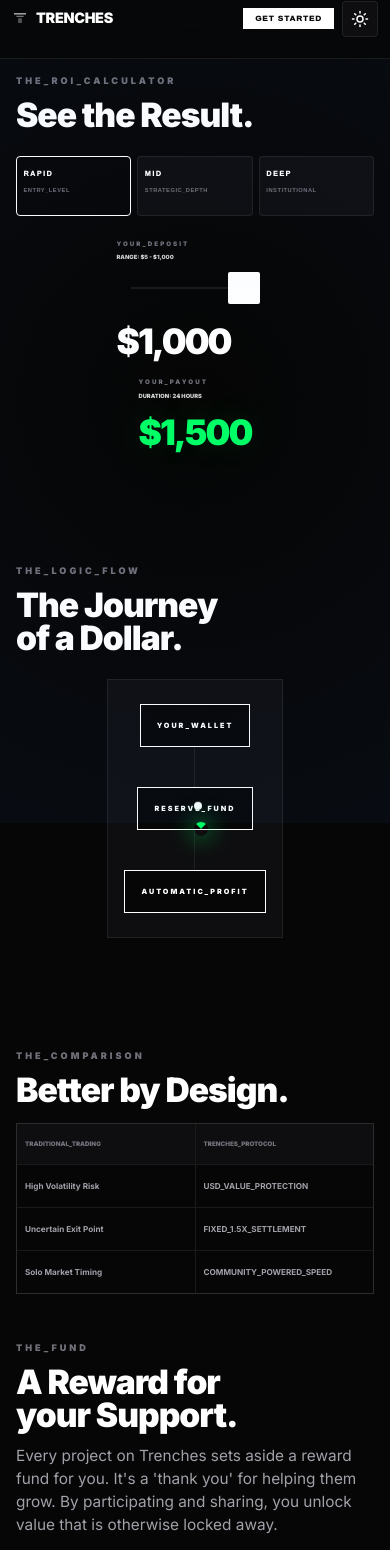
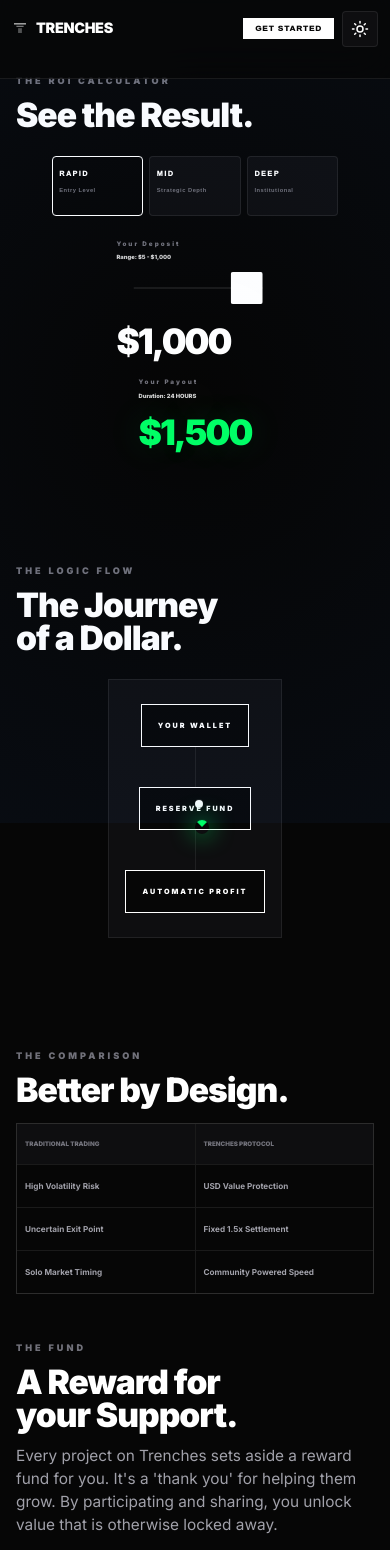
Before and after one commit to Trenches-spray-and-play/Platform, a Next.js app in the folder apps/landing/: page /branding-lab/v5 in a window 390 px wide. Shown: the part 21-1571 px from the top of the page. Built offline with nearby package versions, Linux system fonts and the light colour scheme; what @trenches/auth would draw is missing.

Commit message:
feat: enforce V5 Super Scale Mobile UI refinements and nomenclature cleanup

```diff
--- a/apps/landing/src/app/branding-lab/lab.module.css
+++ b/apps/landing/src/app/branding-lab/lab.module.css
@@ -174,17 +174,18 @@
     top: 0;
     left: 0;
     right: 0;
-    padding: 0 3rem;
+    padding: 1.5rem 3rem;
+    /* PC Breathing room */
     background: rgba(var(--bg-main-rgb, 255, 255, 255), 0.7);
     backdrop-filter: blur(20px);
     -webkit-backdrop-filter: blur(20px);
     z-index: 1000;
-    /* High Z-Index for Fixed Header */
     display: flex;
     justify-content: space-between;
     align-items: center;
     border-bottom: 1px solid var(--border-subtle);
-    min-height: 80px;
+    min-height: 100px;
+    /* PC Breathing room */
 }
 
 .v5Container[data-theme='dark'] .v5Meta {
@@ -196,13 +197,13 @@
 }
 
 .v5Logo svg {
-    height: 1.1rem !important;
+    height: 1.3rem !important;
     width: auto !important;
 }
 
 .v5Logo span {
-    font-size: 1.1rem !important;
-    font-weight: 900 !important;
+    font-size: 1.3rem !important;
+    font-weight: 950 !important;
     letter-spacing: -0.5px !important;
 }
 
@@ -900,12 +901,26 @@
     }
 
     .v5End {
-        padding: 1.5rem 0 2rem !important;
+        padding: 5rem 0 10rem !important;
+        /* Extreme clearance for footer text */
+        text-align: center !important;
+        border-top: 1px solid var(--border-subtle) !important;
+    }
+
+    .v5End p {
+        margin-top: 5rem !important;
+        /* Fix collision with button */
+        font-size: 1.1rem !important;
+        opacity: 0.7 !important;
     }
 
     /* Calculator */
     .v5Calculator {
         margin-top: 1.5rem !important;
+        width: 80% !important;
+        /* Reduced for better mobile density */
+        margin-left: auto !important;
+        margin-right: auto !important;
     }
 
     /* Stats boxes */
--- a/apps/landing/src/app/branding-lab/v5/page.tsx
+++ b/apps/landing/src/app/branding-lab/v5/page.tsx
@@ -10,23 +10,26 @@
     const [isDarkMode, setIsDarkMode] = React.useState(true);
     const [depositAmount, setDepositAmount] = React.useState(1000);
     const [selectedTier, setSelectedTier] = React.useState('RAPID');
+    const [hasInteracted, setHasInteracted] = React.useState(false);
 
     const tiers = {
-        'RAPID': { duration: '24 HOURS', min: 5, cap: 1000, desc: 'ENTRY_LEVEL' },
-        'MID': { duration: '7 DAYS', min: 100, cap: 10000, desc: 'STRATEGIC_DEPTH' },
-        'DEEP': { duration: '30 DAYS', min: 10000, cap: 100000, desc: 'INSTITUTIONAL' }
+        'RAPID': { duration: '24 HOURS', min: 5, cap: 1000, desc: 'Entry Level' },
+        'MID': { duration: '7 DAYS', min: 100, cap: 10000, desc: 'Strategic Depth' },
+        'DEEP': { duration: '30 DAYS', min: 1000, cap: 100000, desc: 'Institutional' }
     };
 
     const sections = [
         {
-            title: "THE_ROI_CALCULATOR",
+            title: "The ROI Calculator",
             heading: "See the Result.",
             custom: (
                 <div className={styles.v5Calculator}>
                     <div className={styles.v5TierSelector}>
                         {Object.keys(tiers).map(t => (
-                            <button
+                            <motion.button
                                 key={t}
+                                whileHover={{ y: -2 }}
+                                whileTap={{ scale: 0.95 }}
                                 onClick={() => {
                                     setSelectedTier(t);
                                     const tierData = (tiers as any)[t];
@@ -39,38 +42,46 @@
                             >
                                 <span className={styles.v5TierLabel}>{t}</span>
                                 <span className={styles.v5TierSub}>{(tiers as any)[t].desc}</span>
-                            </button>
+                            </motion.button>
                         ))}
                     </div>
 
                     <div className={styles.v5CalcInputs}>
                         <div className={styles.v5CalcGroup}>
                             <div className={styles.v5LabelFlex}>
-                                <label>YOUR_DEPOSIT</label>
+                                <label>Your Deposit</label>
                                 <span className={styles.v5CapLabel}>
-                                    RANGE: ${(tiers as any)[selectedTier].min.toLocaleString()} - ${(tiers as any)[selectedTier].cap.toLocaleString()}
+                                    Range: ${(tiers as any)[selectedTier].min.toLocaleString()} - ${(tiers as any)[selectedTier].cap.toLocaleString()}
                                 </span>
                             </div>
+                            <motion.div
+                                animate={!hasInteracted ? { x: [0, 8, -8, 0] } : {}}
+                                transition={{ repeat: Infinity, duration: 2, ease: "easeInOut" }}
+                            >
                                 <input
                                     type="range"
                                     min={(tiers as any)[selectedTier].min}
                                     max={(tiers as any)[selectedTier].cap}
-                                step={(tiers as any)[selectedTier].min === 5 ? 1 : 10}
+                                    step={(tiers as any)[selectedTier].min === 5 ? 1 : 100}
                                     value={depositAmount}
-                                onChange={(e) => setDepositAmount(Number(e.target.value))}
+                                    onChange={(e) => {
+                                        setDepositAmount(Number(e.target.value));
+                                        setHasInteracted(true);
+                                    }}
                                     className={styles.v5Slider}
                                     aria-label={`Deposit amount: $${depositAmount.toLocaleString()}`}
                                     aria-valuemin={(tiers as any)[selectedTier].min}
                                     aria-valuemax={(tiers as any)[selectedTier].cap}
                                     aria-valuenow={depositAmount}
                                 />
+                            </motion.div>
                             <div className={styles.v5CalcValue}>${depositAmount.toLocaleString()}</div>
                         </div>
                         <div className={styles.v5CalcArrow}><ArrowRight size={24} /></div>
                         <div className={styles.v5CalcGroup}>
                             <div className={styles.v5LabelFlex}>
-                                <label>YOUR_PAYOUT</label>
-                                <span className={styles.v5DurationLabel}>DURATION: {(tiers as any)[selectedTier].duration}</span>
+                                <label>Your Payout</label>
+                                <span className={styles.v5DurationLabel}>Duration: {(tiers as any)[selectedTier].duration}</span>
                             </div>
                             <div
                                 className={`${styles.v5CalcValue} ${styles.accentZEN}`}
@@ -85,11 +96,11 @@
             )
         },
         {
-            title: "THE_LOGIC_FLOW",
+            title: "The Logic Flow",
             heading: "The Journey of a Dollar.",
             custom: (
                 <div className={styles.v5LogicFlow}>
-                    <div className={styles.v5Node}>YOUR_WALLET</div>
+                    <div className={styles.v5Node}>Your Wallet</div>
                     <div className={styles.v5Line}>
                         <motion.div
                             animate={{
@@ -100,7 +111,7 @@
                             className={styles.v5Dot}
                         />
                     </div>
-                    <div className={styles.v5Node}>RESERVE_FUND</div>
+                    <div className={styles.v5Node}>Reserve Fund</div>
                     <div className={styles.v5Line}>
                         <motion.div
                             animate={{
@@ -111,67 +122,67 @@
                             className={`${styles.v5Dot} ${styles.v5DotLarge}`}
                         />
                     </div>
-                    <div className={styles.v5Node}>AUTOMATIC_PROFIT</div>
+                    <div className={styles.v5Node}>Automatic Profit</div>
                 </div>
             )
         },
         {
-            title: "THE_COMPARISON",
+            title: "The Comparison",
             heading: "Better by Design.",
             custom: (
                 <div className={styles.v5ComparisonGrid}>
-                    <div className={styles.v5CompHeader}>TRADITIONAL_TRADING</div>
-                    <div className={styles.v5CompHeader}>TRENCHES_PROTOCOL</div>
+                    <div className={styles.v5CompHeader}>Traditional Trading</div>
+                    <div className={styles.v5CompHeader}>Trenches Protocol</div>
                     <div className={styles.v5CompItem}>High Volatility Risk</div>
-                    <div className={styles.v5CompItem}>USD_VALUE_PROTECTION</div>
+                    <div className={styles.v5CompItem}>USD Value Protection</div>
                     <div className={styles.v5CompItem}>Uncertain Exit Point</div>
-                    <div className={styles.v5CompItem}>FIXED_1.5X_SETTLEMENT</div>
+                    <div className={styles.v5CompItem}>Fixed 1.5x Settlement</div>
                     <div className={styles.v5CompItem}>Solo Market Timing</div>
-                    <div className={styles.v5CompItem}>COMMUNITY_POWERED_SPEED</div>
+                    <div className={styles.v5CompItem}>Community Powered Speed</div>
                 </div>
             )
         },
         {
-            title: "THE_FUND",
+            title: "The Fund",
             heading: "A Reward for your Support.",
             text: "Every project on Trenches sets aside a reward fund for you. It's a 'thank you' for helping them grow. By participating and sharing, you unlock value that is otherwise locked away.",
-            stats: ["PROJECT_RESERVE", "AWARENESS_BOOST"]
+            stats: ["Project Reserve", "Awareness Boost"]
         },
         {
-            title: "THE_SECURITY",
+            title: "The Security",
             heading: "$100 In. $150 Out.",
             text: "We protect your money. Your original deposit is pegged to the dollar. Even if the coin price changes while you wait, your 50% profit is guaranteed based on the dollars you started with.",
-            stats: ["USD_NORMALIZED", "ANTI_VOLATILITY"]
+            stats: ["USD Normalized", "Anti Volatility"]
         },
         {
-            title: "THE_MATH",
+            title: "The Math",
             heading: "Sustainable by Design.",
             text: "Example: 20,000 players join a $50M project. This creates a supply shock. The project reserves 10% ($5M) to pay you. The massive growth in value easily covers everyone's rewards.",
-            stats: ["20,000+ PLAYERS", "$5,000,000 RESERVE"]
+            stats: ["20,000+ Players", "$5,000,000 Reserve"]
         },
         {
-            title: "STEP_01",
+            title: "Step 01",
             heading: "Connect & Setup.",
             text: "Log in with Google to create your identity. Then connect your personal wallet (MetaMask or Rabby). This is your private account where rewards are sent.",
             info: "Need help? [Learn how to create a personal wallet](https://support.metamask.io/hc/en-us/articles/360015489531-Getting-started-with-MetaMask)."
         },
         {
-            title: "STEP_02",
+            title: "Step 02",
             heading: "Deposit & Network Match.",
             text: "Use the 'Deposit' section. Match your network: SOL for Solana projects, EVM for Ethereum/Base. Balance reflects in 1-3 minutes.",
             info: "No crypto yet? [See how to buy crypto via P2P on Bybit](https://www.bybit.com/en-US/help-center/bybithc_article?language=en_US&id=000001889)."
         },
         {
-            title: "STEP_03",
+            title: "Step 03",
             heading: "Dominate with Tasks & Raids.",
             text: "Complete Tasks for Belief Points (rank) and join Raids for Boost Points (speed). Use the 'Spray' tool to move to the front of the line.",
-            stats: ["BELIEF_POINTS", "BOOST_POINTS"]
+            stats: ["Belief Points", "Boost Points"]
         },
         {
-            title: "STEP_04",
+            title: "Step 04",
             heading: "Reach the Front & Collect.",
             text: "Once your timer reaches zero, the system automatically settles your spot. Your original deposit plus your 50% profit is sent instantly to your wallet.",
-            stats: ["AUTOMATIC_PAYOUT", "FIXED_SETTLEMENT"]
+            stats: ["Automatic Payout", "Fixed Settlement"]
         }
     ];
 
@@ -329,11 +340,11 @@
 
                     <section className={styles.v5Trust}>
                         <div className={styles.v5TrustLogos}>
-                            <span>POWERED_BY //</span>
+                            <span>POWERED BY //</span>
                             <span>BELIEVE TRUST</span>
                             <span>HYPEREVM</span>
                             <span>SOLANA</span>
-                            <span>GOOGLE_CLOUD</span>
+                            <span>GOOGLE CLOUD</span>
                             <span>BASE</span>
                             <span>ANYWALLET</span>
                         </div>
```
Lines whose indentation alone changed are shown as unchanged.
